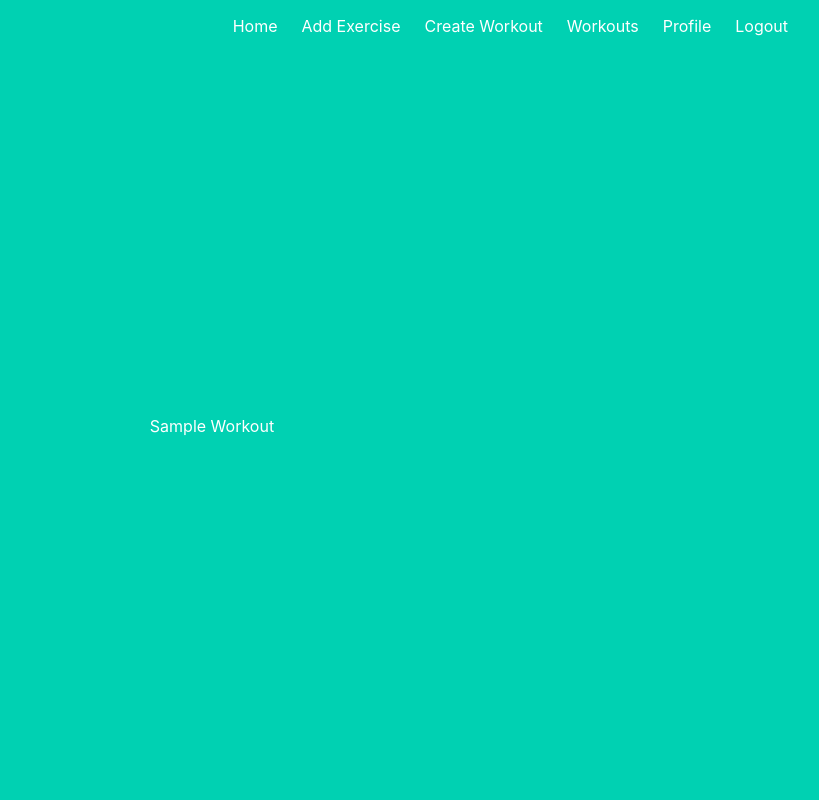
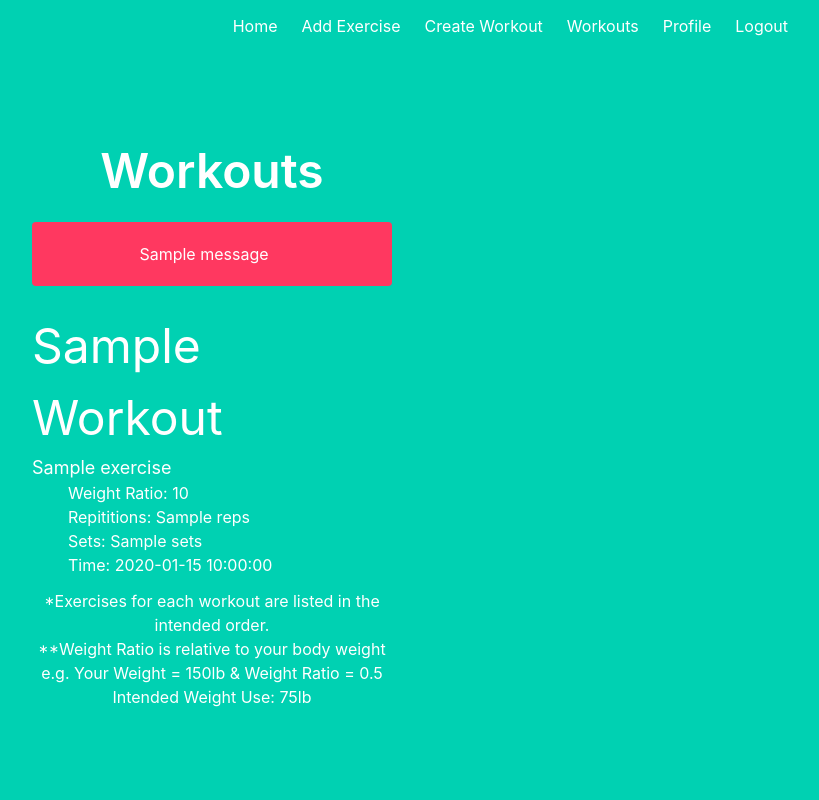
Before and after one commit to JampherS/flask_workout_app, a Flask app: page /workouts in a window 1280 px wide. Shown: the whole page, without its empty margins (428-1247 px from the left). Run offline with Flask 2, Linux system fonts and the light colour scheme; a user stored in the database is signed in; data comes from the database, SQL or seed files in the repository; one stand-in notice (Sample message) is shown; a database or web service that is not in the repository returns one stand-in record (values such as "Sample title").

Commit message:
fixed formatting

```diff
--- a/final/templates/create_workout.html
+++ b/final/templates/create_workout.html
@@ -2,7 +2,7 @@
 
 {% block content %}
 <div class="column is-4 is-offset-4">
-    <h3 class="title">Create Workout Page</h3>
+    <h3 class="title"> <font size="+5"> Create Workout Page </font> </h3>
     	{% with messages = get_flashed_messages() %}
 	        {% if messages %}
     		    <div class="notification is-danger">
--- a/final/templates/edit_workout.html
+++ b/final/templates/edit_workout.html
@@ -2,7 +2,7 @@
 
 {% block content %}
 <div class="column is-4 is-offset-4">
-    <h3 class="title">{{ workout_name.title() }} Editor</h3>
+    <h3 class="title"> <font size="+5"> {{ workout_name.title() }} Editor </font> </h3>
     {% with messages = get_flashed_messages() %}
 	    {% if messages %}
     		<div class="notification is-danger">
--- a/final/templates/exercise.html
+++ b/final/templates/exercise.html
@@ -2,7 +2,7 @@
 
 {% block content %}
 <div class="column is-4 is-offset-4">
-    <h3 class="title">Add Exercise Page</h3>
+    <h3 class="title"> <font size="+5"> Add Exercise Page </font> </h3>
     	{% with messages = get_flashed_messages() %}
 	        {% if messages %}
     		    <div class="notification is-danger">
--- a/final/templates/index.html
+++ b/final/templates/index.html
@@ -2,7 +2,7 @@
 
 {% block content %}
 <h1 class="title">
-  Workout Tracking Application
+  <font size="+5"> Workout Tracking Application </font>
 </h1>
 <h2 class="subtitle">
   ECE364 Databases Final Project
--- a/final/templates/login.html
+++ b/final/templates/login.html
@@ -2,7 +2,7 @@
 
 {% block content %}
 <div class="column is-4 is-offset-4">
-    <h3 class="title">Login</h3>
+    <h3 class="title"> <font size="+5"> Login </font> </h3>
     <div class="box">
     	{% with messages = get_flashed_messages() %}
 	    {% if messages %}
--- a/final/templates/profile.html
+++ b/final/templates/profile.html
@@ -2,11 +2,11 @@
 
 {% block content %}
 <h1 class="title">
-  Welcome, {{name}}!
+  <font size="+5"> Welcome, {{name}}! </font>
 </h1>
 
 {% if admin %}
-  Hello admin:
+  Hey, you're an admin!
 {% endif %}
 
 {% endblock %}
--- a/final/templates/signup.html
+++ b/final/templates/signup.html
@@ -2,7 +2,7 @@
 
 {% block content %}
 <div class="column is-4 is-offset-4">
-    <h3 class="title">Sign Up</h3>
+    <h3 class="title"> <font size="+5"> Sign Up </font> </h3>
     <div class="box">
     	{% with messages = get_flashed_messages() %}
 	    {% if messages %}
--- a/final/templates/workout.html
+++ b/final/templates/workout.html
@@ -1,7 +1,63 @@
 {% extends "base.html" %}
 
 {% block content %}
-    {% for workout in workouts %}
-        {{ workout['name'].title() }}
-    {% endfor %}
+<div class="column is-4 is-offset-4">
+    <h3 class="title"> <font size="+7"> Workouts </font> </h3>
+    	{% with messages = get_flashed_messages() %}
+	        {% if messages %}
+    		    <div class="notification is-danger">
+        		    {{ messages[0] }}
+    		    </div>
+	        {% endif %}
+	    {% endwith %}
+        {% for workout in workouts %}
+            <div class="field">
+                <div class="control">
+                    <font size="+5"> {{ workout['name'].title() }} </font>
+                    {% for exercise in workout['exercises'] %}
+                        <div class="control">
+                            <font size="+1"> {{ exercise['name'] }} </font>
+                        </div>
+
+                        {% if exercise['weight'] is not none %}
+                        <div class="control">
+                            <p style="margin-left:10%"> Weight Ratio: {{ exercise['weight'] }} </p>
+                        </div>
+                        {% endif %}
+
+                        {% if exercise['reps'] is not none %}
+                        <div class="control">
+                            <p style="margin-left:10%"> Repititions: {{ exercise['reps'] }} </p>
+                        </div>
+                        {% endif %}
+
+                        {% if exercise['sets'] is not none %}
+                        <div class="control">
+                            <p style="margin-left:10%"> Sets: {{ exercise['sets'] }} </p>
+                        </div>
+                        {% endif %}
+
+                        {% if exercise['time'] is not none %}
+                        <div class="control">
+                            <p style="margin-left:10%"> Time: {{ exercise['time'] }} </p>
+                        </div>
+                        {% endif %}
+                    {% endfor %}
+                </div>
+            </div>
+        {% endfor %}
+        <div>
+            *Exercises for each workout are listed in the intended order.
+        </div>
+        <div>
+            **Weight Ratio is relative to your body weight
+        </div>
+        <div>
+            e.g.
+            Your Weight = 150lb & Weight Ratio = 0.5
+        </div>
+        <div>
+            Intended Weight Use: 75lb </p>
+        </div>
+</div>
 {% endblock %}
--- a/final/work.py
+++ b/final/work.py
@@ -61,7 +61,7 @@ def create_post():
 @login_required
 def append(workout_name):
     exercises = workoutsDB.db.exercises.find({}).sort("name")
-    return render_template("edit_workout.html", workout_name=workout_name, exercises=exercises)
+    return render_template("edit_workout.html", workout_name=workout_name, exercises=exercises, admin=is_admin(current_user.id))
 
 @work.route('/append/<workout_name>/<exercise_name>', methods=['POST'])
 @login_required
```
